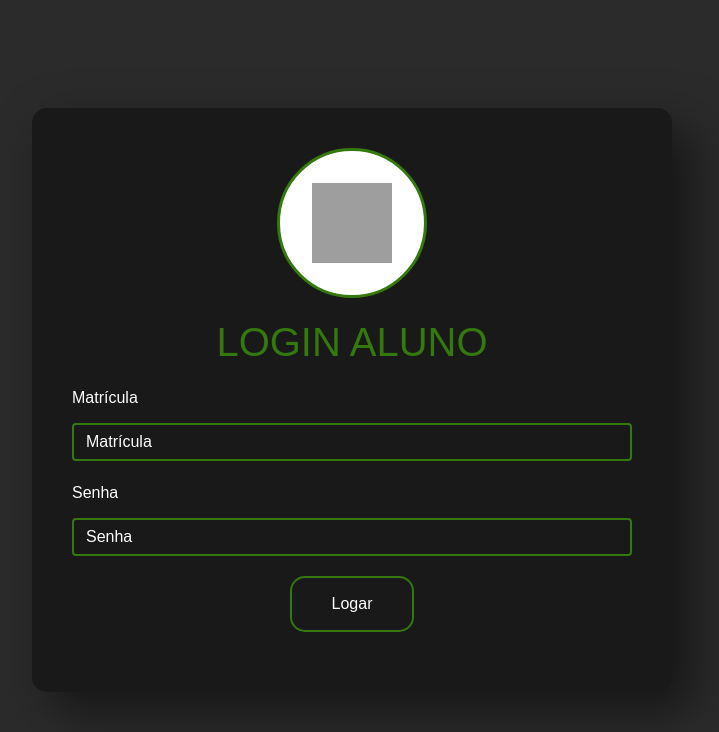
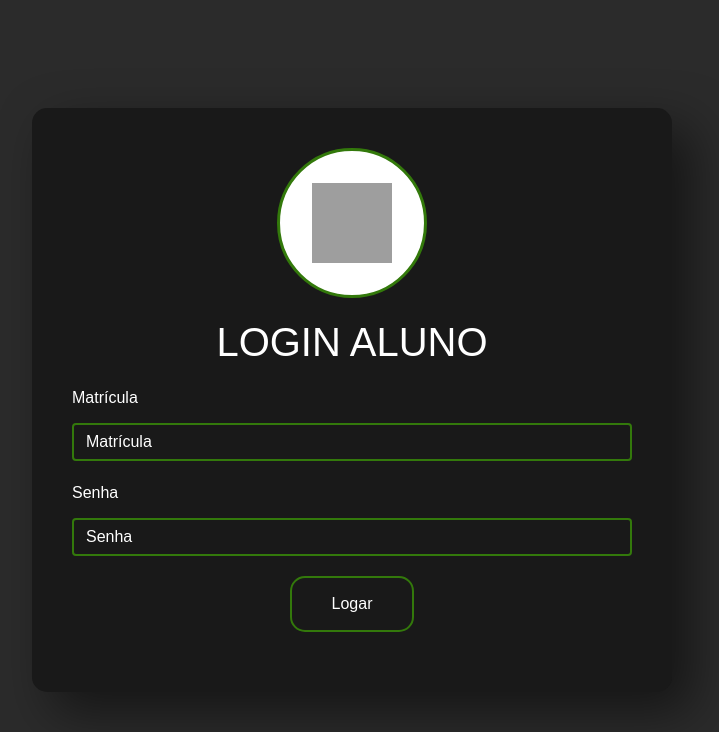
Before and after one commit to thidoa/refeitorio, a Django app: page /login/aluno/ in a window 1280 px wide. Shown: the top 732 px of the page, without its empty margins (288-1007 px from the left). Run offline with Django 4.2, Linux system fonts and the light colour scheme; some libraries are stand-ins or nearby versions; grey boxes are pictures that could not be loaded.

Commit message:
Cor dos textos da tela de login alterados para branco

```diff
--- a/refeitorio/static/css/login.css
+++ b/refeitorio/static/css/login.css
@@ -40,7 +40,7 @@ body {
 }
 
 .box h1 {
-    color: #33790b;
+    color: white;
     text-transform: uppercase;
     font-weight: 500;
     text-align: center;
@@ -68,7 +68,7 @@ body {
 .box input:focus {
     background: #191919;
     border: 2px solid #33790b;
-    color: #33790b;
+    color: white;
     box-shadow: 0 0 20px #33790b;
 }
 
```
